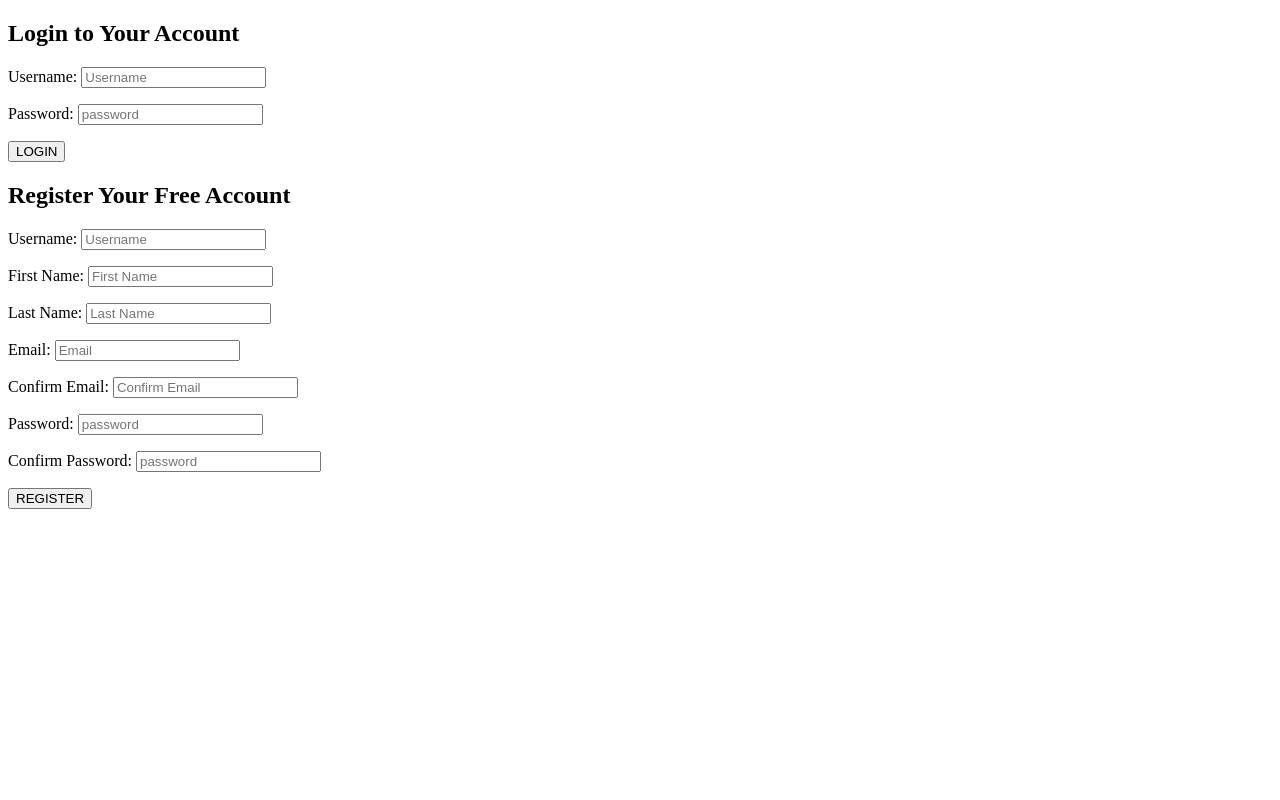
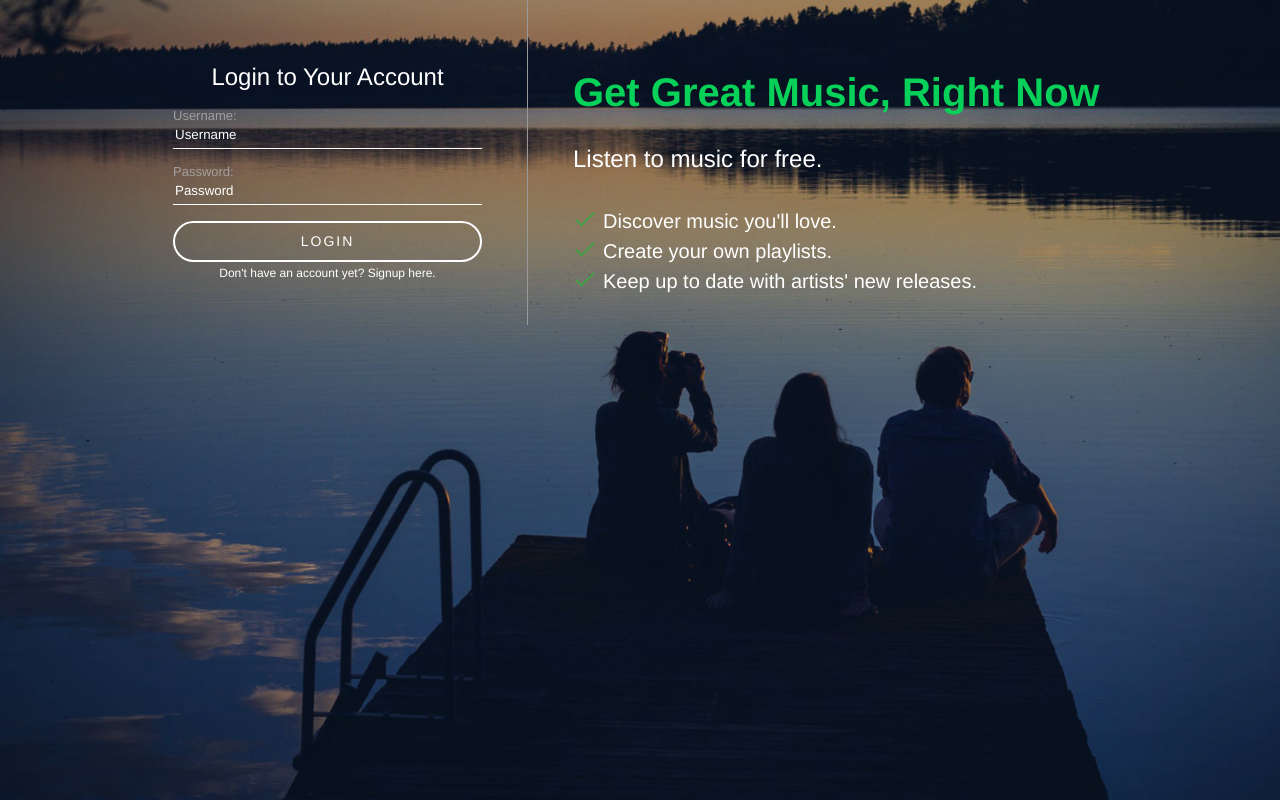
Before and after one commit to aschof20/Spotify_Clone, a PHP site: page /register.php in a window 1280 px wide. Run offline with PHP 8.4, Linux system fonts and the light colour scheme.

Commit message:
Styling the User registration/login forms

```diff
--- /dev/null
+++ b/assets/css/register.css
@@ -0,0 +1,150 @@
+html, body {
+    padding: 0;
+    margin: 0;
+    height: 100%;
+}
+
+#background {
+    background-color: #000;
+    background-image: url(../images/bg.jpg);
+    background-position: center;
+    background-size: cover;
+    display: table;
+    height: 100%;
+    width: 100%;
+}
+
+#loginContainer * {
+    color: #fff;
+    font-family: "Helvetica Neue", "Helvetica", "Arial", "sans-serif";
+    font-weight: normal;
+    line-height: 1em;
+    box-sizing: border-box;
+}
+
+#loginContainer {
+    width: 80%;
+    margin: 0 auto;
+    position: relative;
+    max-width: 1024px;
+}
+
+#inputContainer {
+    width: 400px;
+    padding: 45px;
+    float: left;
+    border-right: 1px solid #999;
+}
+
+#inputContainer h2 {
+    text-align: center;
+}
+
+#inputContainer input[type="text"],
+#inputContainer input[type="email"],
+#inputContainer input[type="password"] {
+    display: block;
+    background-color: transparent;
+    border: 0;
+    border-bottom: 1px solid #fff;
+    height: 27px;
+    line-height: 27px;
+    width: 100%
+}
+
+::-webkit-input-placeholder { /* WebKit, Blink, Edge */
+    color: #fff;
+}
+
+:-moz-placeholder { /* Mozilla Firefox 4 to 18 */
+    color: #fff;
+    opacity: 1;
+}
+
+::-moz-placeholder { /* Mozilla Firefox 19+ */
+    color: #fff;
+    opacity: 1;
+}
+
+:-ms-input-placeholder { /* Internet Explorer 10-11 */
+    color: #fff;
+}
+
+::-ms-input-placeholder { /* Microsoft Edge */
+    color: #fff;
+}
+
+::placeholder { /* Most modern browsers support this now. */
+    color: #fff;
+}
+
+#inputContainer label {
+    color: #a0a0a0;
+    font-size: 13px;
+    display: block;
+    margin-top: 15px;
+}
+
+#inputContainer button {
+    background-color: transparent;
+    border: 2px solid #fff;
+    border-radius: 23px;
+    color: #fff;
+    display: block;
+    font-size: 14px;
+    letter-spacing: 2px;
+    margin: 2px auto;
+    height: 41px;
+    width: 100%;
+}
+
+#inputContainer button:hover {
+    cursor: pointer;
+}
+
+.hasAccountText {
+    text-align: center;
+}
+
+.hasAccountText span {
+    font-size: 12px;
+    font-weight: bold;
+    cursor: pointer;
+}
+
+#registerForm,
+#loginForm {
+    display: none;
+}
+
+#loginText {
+    padding: 45px;
+    display: table-cell;
+}
+
+#loginText h1 {
+    color: #07d159;
+    font-size: 2.5em;
+    font-weight: bold;
+}
+
+#loginText h2 {
+    margin: 35px 0;
+}
+
+#loginText ul {
+    padding: 0;
+}
+
+#loginText li {
+    font-size: 20px;
+    list-style-type: none;
+    padding: 5px 30px;
+    background: url(../images/icons/checkmark.png) no-repeat;
+}
+
+#inputContainer .errorMessage {
+    color: #07d159;
+    font-size: 12px;
+    display: block;
+}
--- /dev/null
+++ b/assets/js/register.js
@@ -0,0 +1,11 @@
+$(document).ready(function () {
+    $("#hideLogin").click(function () {
+        $("#loginForm").hide();
+        $("#registerForm").show();
+    });
+
+    $("#hideRegister").click(function () {
+        $("#loginForm").show();
+        $("#registerForm").hide();
+    });
+});
--- a/includes/config.php
+++ b/includes/config.php
@@ -1,5 +1,7 @@
 <?php
 ob_start();
+session_start();
+
 
 $timezone = date_default_timezone_set("Australia/Brisbane");
 
--- a/includes/handlers/login-handler.php
+++ b/includes/handlers/login-handler.php
@@ -7,6 +7,8 @@ if (isset($_POST['loginButton'])) {
 
     $result = $account->login($username, $password);
     if ($result) {
+        // Setup session to maintain logged-in status
+        $_SESSION['userLoggedIn'] = $username;
         header("Location: index.php");
     }
 }
--- a/includes/handlers/register-handler.php
+++ b/includes/handlers/register-handler.php
@@ -36,6 +36,8 @@ if (isset($_POST['registerButton'])) {
     $wasSuccessful = $account->register($username, $firstName, $lastName, $email, $email2, $password, $password2);
     // If validation successful take user to the index.php page
     if ($wasSuccessful) {
+        // Setup session to maintain logged-in status
+        $_SESSION['userLoggedIn'] = $username;
         header('Location: index.php');
     }
 }
--- a/register.php
+++ b/register.php
@@ -20,12 +20,38 @@ function getInputValue($name) {
 
 <head>
     <meta charset="utf-8">
-    <title>Welcome to Slotify~</title>
+    <title>Welcome to Slotify!</title>
+    <link rel="stylesheet" type="text/css" href="assets/css/register.css">
+
+
+    <script src="https://ajax.googleapis.com/ajax/libs/jquery/3.6.0/jquery.min.js"></script>
+    <script src="assets/js/register.js"></script>
 </head>
 
 <body>
+<?php
+if (isset($_POST['registerButton'])) {
+    echo '<script>
+    $(document).ready(function () {
+        $("#loginForm").hide();
+        $("#registerForm").show();
+    });
+</script>';
+} else {
+    echo '<script>
+    $(document).ready(function () {
+        $("#loginForm").show();
+        $("#registerForm").hide();
+
+    });
+</script>';
+}
+?>
+
+<div id="background">
+    <div id="loginContainer">
         <div id="inputContainer">
-    <form if="loginForm" action="register.php" method="POST">
+            <form id="loginForm" action="register.php" method="POST">
                 <h2> Login to Your Account</h2>
 
 
@@ -35,18 +61,22 @@ function getInputValue($name) {
                     ?>
                     <label for="loginUsername">Username: </label>
                     <input id="loginUsername" type="text" name="loginUsername"
-                   placeholder="Username" required>
+                           placeholder="Username" value="<?php
+                    getInputValue('loginUsername'); ?>" required/>
                 </p>
 
                 <p>
                     <label for="loginPassword">Password: </label>
                     <input id="loginPassword" type="password" name="loginPassword"
-                   placeholder="password" required>
+                           placeholder="Password" required>
                 </p>
                 <button type="submit" name="loginButton">LOGIN</button>
+                <div class=" hasAccountText">
+                    <span id="hideLogin">Don't have an account yet? Signup here.</span>
+                </div>
             </form>
 
-    <form if="registerForm" action="register.php" method="POST">
+            <form id="registerForm" action="register.php" method="POST">
                 <h2> Register Your Free Account</h2>
                 <p>
                     <?php
@@ -66,7 +96,8 @@ function getInputValue($name) {
                     echo $account->getError(Constants::$firstNameCharacters);
                     ?>
                     <label for="firstName">First Name: </label>
-            <input id="firstName" type="text" name="firstName" placeholder="First Name"
+                    <input id="firstName" type="text" name="firstName"
+                           placeholder="First Name"
                            value="<?php
                            getInputValue('firstName'); ?>"
                            required>
@@ -76,7 +107,8 @@ function getInputValue($name) {
                     echo $account->getError(Constants::$lastNameCharacters);
                     ?>
                     <label for="lastName">Last Name: </label>
-            <input id="lastName" type="text" name="lastName" placeholder="Last Name"
+                    <input id="lastName" type="text" name="lastName"
+                           placeholder="Last Name"
                            value="<?php
                            getInputValue('lastName'); ?>"
                            required>
@@ -92,12 +124,14 @@ function getInputValue($name) {
                     echo $account->getError(Constants::$emailTaken);
                     ?>
                     <label for="email">Email: </label>
-            <input id="email" type="email" name="email" placeholder="Email" value="<?php
+                    <input id="email" type="email" name="email" placeholder="Email"
+                           value="<?php
                            getInputValue('email'); ?>" required>
                 </p>
                 <p>
                     <label for="email2">Confirm Email: </label>
-            <input id="email2" type="email" name="email2" placeholder="Confirm Email"
+                    <input id="email2" type="email" name="email2"
+                           placeholder="Confirm Email"
                            value="<?php
                            getInputValue('email2'); ?>"
                            required>
@@ -114,17 +148,35 @@ function getInputValue($name) {
                     echo $account->getError(Constants::$passwordCharacters);
                     ?>
                     <label for="password">Password: </label>
-            <input id="password" type="password" name="password" placeholder="password"
+                    <input id="password" type="password" name="password"
+                           placeholder="password"
                            required>
                 </p>
 
                 <p>
                     <label for="password2">Confirm Password: </label>
-            <input id="password2" type="password" name="password2" placeholder="password"
+                    <input id="password2" type="password" name="password2"
+                           placeholder="password"
                            required>
                 </p>
                 <button type="submit" name="registerButton">REGISTER</button>
+
+                <div class=" hasAccountText">
+                    <span id="hideRegister">Already have an account? Login here.</span>
+                </div>
             </form>
+        </div>
+
+        <div id="loginText">
+            <h1>Get Great Music, Right Now</h1>
+            <h2>Listen to music for free.</h2>
+            <ul>
+                <li>Discover music you'll love.</li>
+                <li>Create your own playlists.</li>
+                <li>Keep up to date with artists' new releases.</li>
+            </ul>
+        </div>
+    </div>
 </div>
 </body>
 
```
Also changed, not shown: index.php (+18 -2 lines), assets/images/bg.jpg (added), assets/images/icons/checkmark.png (added). Lines whose indentation alone changed are shown as unchanged.
